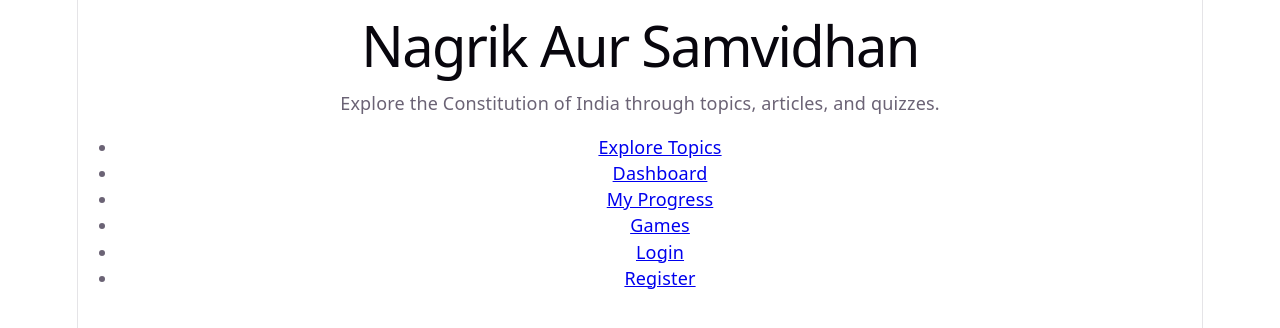
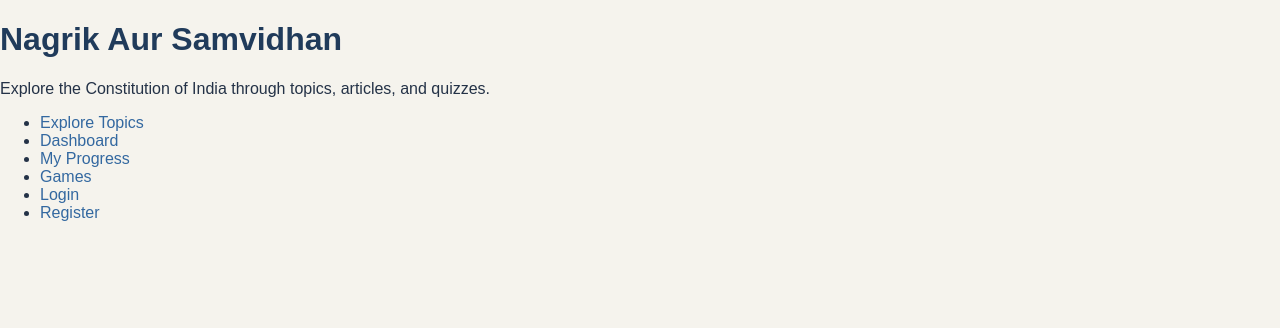
Before and after one commit to Ashish2106B/Constitution_Simplified, a React app in the folder frontend/: page / in a window 1280 px wide. Shown: the top 328 px of the page. Built offline with nearby package versions, Linux system fonts and the light colour scheme; the HTML template or start-up script is replaced by a standard one.

Commit message:
Set frontend global styles

```diff
--- a/frontend/src/index.css
+++ b/frontend/src/index.css
@@ -1,111 +1,30 @@
 :root {
-  --text: #6b6375;
-  --text-h: #08060d;
-  --bg: #fff;
-  --border: #e5e4e7;
-  --code-bg: #f4f3ec;
-  --accent: #aa3bff;
-  --accent-bg: rgba(170, 59, 255, 0.1);
-  --accent-border: rgba(170, 59, 255, 0.5);
-  --social-bg: rgba(244, 243, 236, 0.5);
-  --shadow:
-    rgba(0, 0, 0, 0.1) 0 10px 15px -3px, rgba(0, 0, 0, 0.05) 0 4px 6px -2px;
-
-  --sans: system-ui, 'Segoe UI', Roboto, sans-serif;
-  --heading: system-ui, 'Segoe UI', Roboto, sans-serif;
-  --mono: ui-monospace, Consolas, monospace;
-
-  font: 18px/145% var(--sans);
-  letter-spacing: 0.18px;
-  color-scheme: light dark;
-  color: var(--text);
-  background: var(--bg);
-  font-synthesis: none;
-  text-rendering: optimizeLegibility;
-  -webkit-font-smoothing: antialiased;
-  -moz-osx-font-smoothing: grayscale;
-
-  @media (max-width: 1024px) {
-    font-size: 16px;
-  }
+  font-family: Arial, sans-serif;
+  color: #243247;
+  background: #f5f3ed;
 }
 
-@media (prefers-color-scheme: dark) {
-  :root {
-    --text: #9ca3af;
-    --text-h: #f3f4f6;
-    --bg: #16171d;
-    --border: #2e303a;
-    --code-bg: #1f2028;
-    --accent: #c084fc;
-    --accent-bg: rgba(192, 132, 252, 0.15);
-    --accent-border: rgba(192, 132, 252, 0.5);
-    --social-bg: rgba(47, 48, 58, 0.5);
-    --shadow:
-      rgba(0, 0, 0, 0.4) 0 10px 15px -3px, rgba(0, 0, 0, 0.25) 0 4px 6px -2px;
-  }
-
-  #social .button-icon {
-    filter: invert(1) brightness(2);
-  }
+* {
+  box-sizing: border-box;
 }
 
 body {
   margin: 0;
-}
-
-#root {
-  width: 1126px;
-  max-width: 100%;
-  margin: 0 auto;
-  text-align: center;
-  border-inline: 1px solid var(--border);
-  min-height: 100svh;
-  display: flex;
-  flex-direction: column;
-  box-sizing: border-box;
+  min-width: 320px;
+  background: #f5f3ed;
 }
 
 h1,
-h2 {
-  font-family: var(--heading);
-  font-weight: 500;
-  color: var(--text-h);
+h2,
+h3 {
+  color: #203b5b;
 }
 
-h1 {
-  font-size: 56px;
-  letter-spacing: -1.68px;
-  margin: 32px 0;
-  @media (max-width: 1024px) {
-    font-size: 36px;
-    margin: 20px 0;
-  }
-}
-h2 {
-  font-size: 24px;
-  line-height: 118%;
-  letter-spacing: -0.24px;
-  margin: 0 0 8px;
-  @media (max-width: 1024px) {
-    font-size: 20px;
-  }
-}
-p {
-  margin: 0;
+a {
+  color: #3368a0;
+  text-decoration: none;
 }
 
-code,
-.counter {
-  font-family: var(--mono);
-  display: inline-flex;
-  border-radius: 4px;
-  color: var(--text-h);
+a:hover {
+  text-decoration: underline;
 }
-
-code {
-  font-size: 15px;
-  line-height: 135%;
-  padding: 4px 8px;
-  background: var(--code-bg);
-}
```
